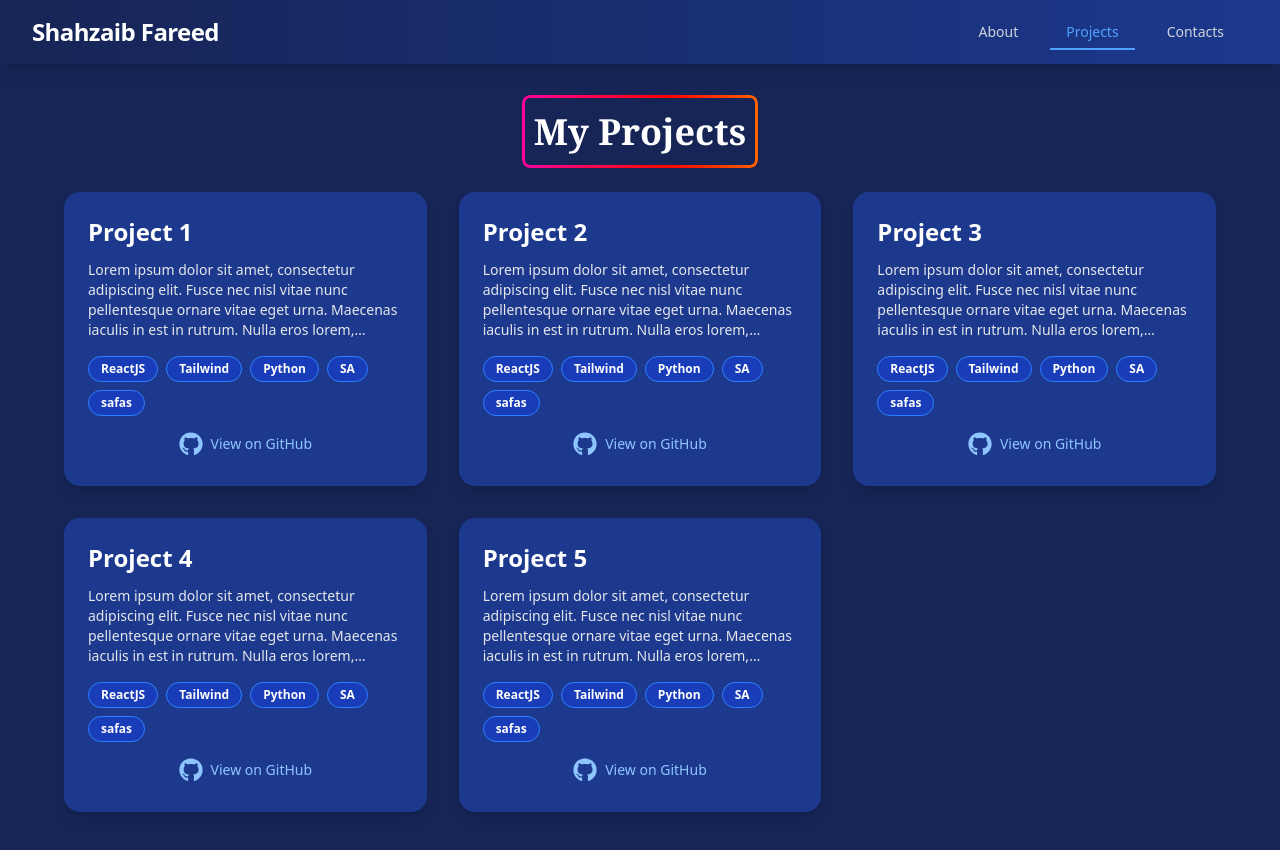
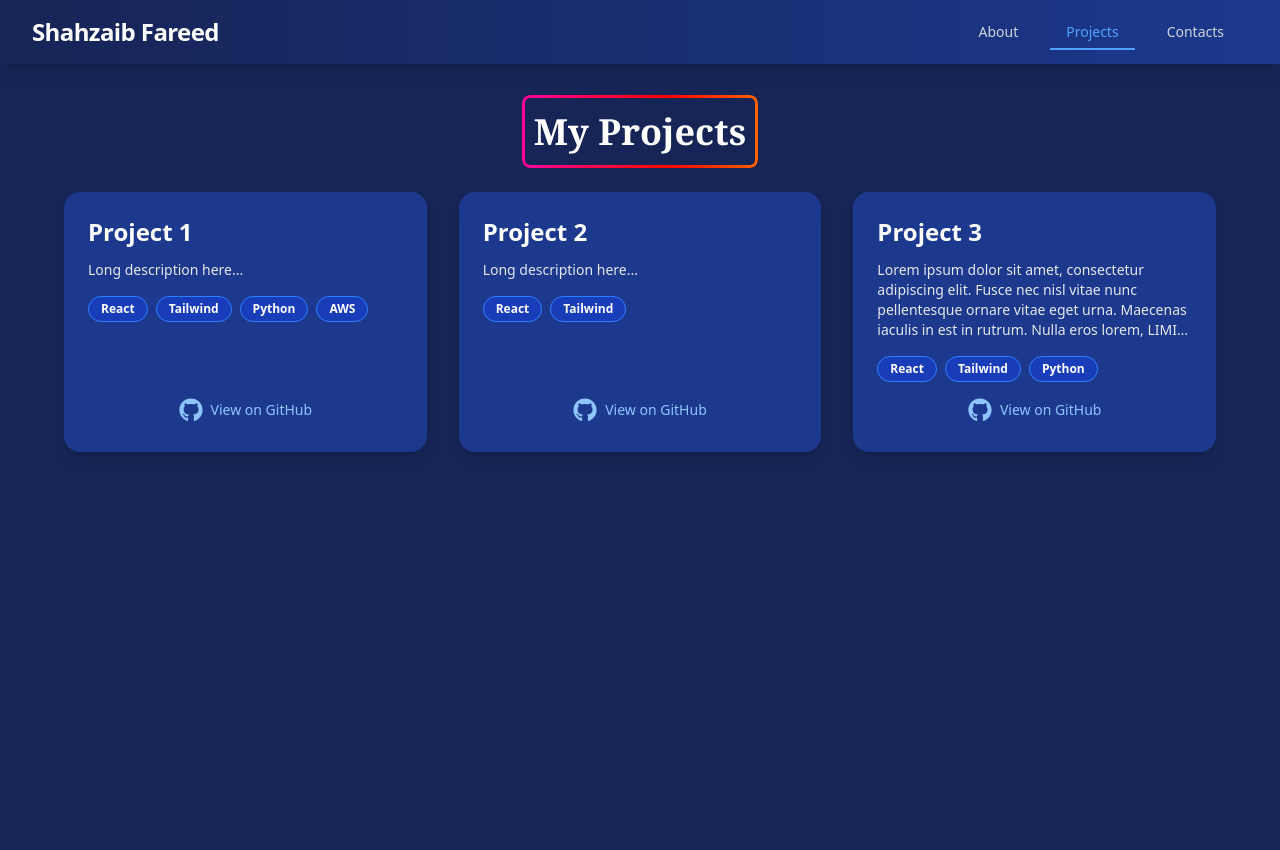
Before and after one commit to Shahzaibf/Portfolio-Website, a React (Vite) app in the folder portfolio/: page /projects in a window 1280 px wide. Shown: the top 850 px of the page. Built offline with nearby package versions, Linux system fonts and the light colour scheme.

Commit message:
Proj Modal

```diff
--- a/portfolio/src/components/ProjectCard.jsx
+++ b/portfolio/src/components/ProjectCard.jsx
@@ -1,10 +1,11 @@
 import React from 'react'
 import { FaGithub } from "react-icons/fa"; //<FaGithub />
+import '../styles/animate.css'
 
 const ProjectCard = ({title, description, techstack, githublink}) => {
   return (
     <>
-      <div className="bg-blue-900 rounded-2xl shadow-lg p-6 transition-transform transform hover:-translate-y-1 hover:shadow-xl text-white flex flex-col justify-between h-full">
+      <div className="bg-blue-900 rounded-2xl shadow-lg p-6 transition-transform transform hover:-translate-y-1 hover:shadow-xl text-white flex flex-col justify-between h-full animated-open">
       <h2 className="text-2xl font-bold mb-3">{title}</h2>
       <p className="text-sm text-gray-200 mb-4 line-clamp-4">{description}</p>
       <div className="flex flex-wrap gap-2 mb-4">
@@ -22,6 +23,7 @@ const ProjectCard = ({title, description, techstack, githublink}) => {
           href={githublink}
           target="_blank"
           className="inline-flex items-center gap-2 text-blue-300 hover:text-blue-400 transition"
+          onClick={(e) => e.stopPropagation()}
         >
           <FaGithub className="text-2xl" />
           <span className="text-sm font-medium">View on GitHub</span>
--- a/portfolio/src/pages/ContactsPage.jsx
+++ b/portfolio/src/pages/ContactsPage.jsx
@@ -4,6 +4,7 @@ import { FaPhoneAlt, FaLinkedin } from "react-icons/fa"
 
 const ContactsPage = () => {
   //<div className="min-h-screen bg-blue-950 text-white flex flex-col items-center justify-center p-6">
+  document.body.style.overflow = 'hidden';
   return (
     <>
       <div className="h-screen bg-blue-950 text-white flex flex-col items-center justify-center p-6 ">
--- a/portfolio/src/pages/ProjectsPage.jsx
+++ b/portfolio/src/pages/ProjectsPage.jsx
@@ -1,33 +1,104 @@
 import React from 'react'
+import { useState } from 'react';
+import { IoIosCloseCircle } from "react-icons/io";
+import { FaGithub } from "react-icons/fa"; //<FaGithub />
 import ProjectCard from '../components/ProjectCard'
 import '../styles/border.css'
+import { useEffect } from 'react';
 
 const projects = [
-  {}
+  {
+    title: "Project 1",
+    description: "Long description here...",
+    techstack: ["React", "Tailwind", "Python", "AWS"],
+    githublink: "https://github.com/example/project1",
+  },
+  {
+    title: "Project 2",
+    description: "Long description here...",
+    techstack: ["React", "Tailwind"],
+    githublink: "https://github.com/example/project2",
+  },
+  {
+    title: "Project 3",
+    description: "Lorem ipsum dolor sit amet, consectetur adipiscing elit. Fusce nec nisl vitae nunc pellentesque ornare vitae eget urna. Maecenas iaculis in est in rutrum. Nulla eros lorem, LIMIT HERE imperdiet non augue ut, mattis varius erat.",
+    techstack: ["React", "Tailwind", "Python"],
+    githublink: "https://github.com/example/project3",
+  },
 ]
+const ProjectsPage = () => {
+  const [selectedCard, setSelectedCard] = useState(null);
+  const [isClosing, setIsClosing] = useState(false);
 
-const ProjectsPage = () => {
-  const dummy = "Lorem ipsum dolor sit amet, consectetur adipiscing elit. Fusce nec nisl vitae nunc pellentesque ornare vitae eget urna. Maecenas iaculis in est in rutrum. Nulla eros lorem, imperdiet non augue ut, mattis varius erat.";
+  const handleClose = () => {
+    setIsClosing(true);
+    setTimeout(() => {
+      setSelectedCard(null);
+      setIsClosing(false);
+    }, 300)
+  };
+
+  useEffect(() => {
+    if (selectedCard) {
+      document.body.style.overflow = 'hidden';
+    } else {
+      document.body.style.overflow = '';
+    }
+  }, [selectedCard]);
 
   return (
     <>
-      <div className="min-h-screen bg-blue-950 text-white px-6 py-12">
+      <div className={`min-h-screen bg-blue-950 text-white px-6 py-12 ${selectedCard ? 'opacity-50 pointer-events-none' : ''}`}>
         <h1 className="text-center text-4xl font-bold font-serif mb-10">
           <span className="p-3 rounded animated-border">My Projects</span>
         </h1>
 
         <div className="grid grid-cols-1 sm:grid-cols-2 lg:grid-cols-3 gap-8 max-w-6xl mx-auto">
-          {[...Array(5)].map((_, index) => (
-            <ProjectCard
-              key={index}
-              title={`Project ${index + 1}`}
-              description={dummy}
-              techstack={['ReactJS', 'Tailwind', 'Python', 'SA', 'safas']}
-              githublink="https://github.com/afsadsd"
-            />
+          {projects.map((proj, index) => (
+            <div key={index} className=" hover:cursor-pointer" onClick={() => setSelectedCard(proj)}>
+              <ProjectCard {...proj}/>
+            </div>
           ))}
         </div>
       </div>
+
+      {selectedCard && (
+        <div className="fixed inset-0 z-50 flex items-center justify-center text-center animate-fadeIn" >
+          <div className={`bg-blue-800 p-6 rounded-xl shadow-2xl max-w-2xl w-full overflow-y-auto max-h-[90vh] relative ${isClosing ? 'animate-fadeOut' : 'animate-fadeIn'}`}>
+            <button
+              onClick={handleClose}
+              className="absolute top-4 right-4 text-gray-600 hover:text-black hover:cursor-pointer"
+            >
+              <IoIosCloseCircle color='' size={20}/>
+            </button>
+            <h2 className="text-2xl font-bold mb-4">{selectedCard.title}</h2>
+            <p className="text-white-700 whitespace-pre-wrap mb-4">
+              {selectedCard.description}
+            </p>
+            <div className="flex flex-wrap gap-2 mb-4 items-center justify-center">
+              {selectedCard.techstack.map((tech, idx) => (
+                <span
+                  key={idx}
+                  className="bg-blue-200 text-sm font-semibold px-3 py-1 rounded-full text-blue-800"
+                >
+                  {tech}
+                </span>
+              ))}
+            </div>
+            <div className=' mt-auto text-center'>
+              <a
+                href={selectedCard.githublink}
+                target="_blank"
+                className="inline-flex items-center gap-2 text-blue-300 hover:text-blue-400 transition"
+              >
+                <FaGithub className="text-2xl" />
+                <span className="text-sm font-medium">View on GitHub</span>
+              </a>
+            </div>
+          </div>
+        </div>
+      )}
+
     </>
   );
 };
--- /dev/null
+++ b/portfolio/src/styles/animate.css
@@ -0,0 +1,48 @@
+@keyframes slideInFromBottomFade {
+    0% {
+      transform: translateY(40px);
+      opacity: 0;
+    }
+    60% {
+      transform: translateY(-5px);
+      opacity: 1;
+    }
+    100% {
+      transform: translateY(0);
+    }
+}
+
+.animated-open {
+    animation: slideInFromBottomFade 0.8s cubic-bezier(0.25, 0.8, 0.25, 1) both;
+    animation-delay: 0.1s;
+}
+
+@keyframes fadeIn {
+  0% {
+    opacity: 0;
+    transform: scale(0.95);
+  }
+  100% {
+    opacity: 1;
+    transform: scale(1);
+  }
+}
+
+@keyframes fadeOut {
+  0% {
+    opacity: 1;
+    transform: scale(1);
+  }
+  100% {
+    opacity: 0;
+    transform: scale(0.95);
+  }
+}
+
+.animate-fadeIn {
+  animation: fadeIn 0.3s ease-out forwards;
+}
+
+.animate-fadeOut {
+  animation: fadeOut 0.3s ease-in forwards;
+}
```
Also changed, not shown: portfolio/src/components/Navbar.jsx (line endings or trailing spaces).
